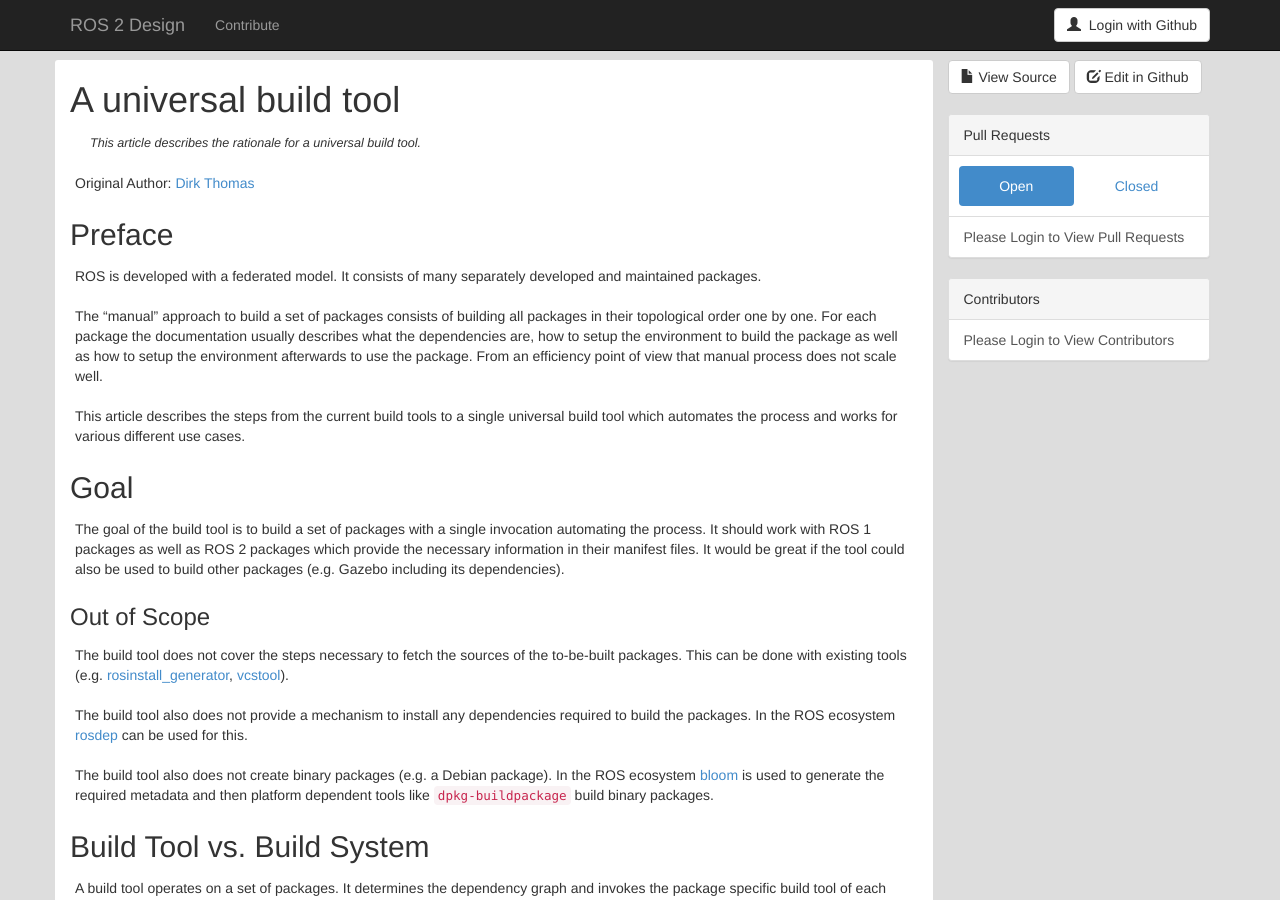
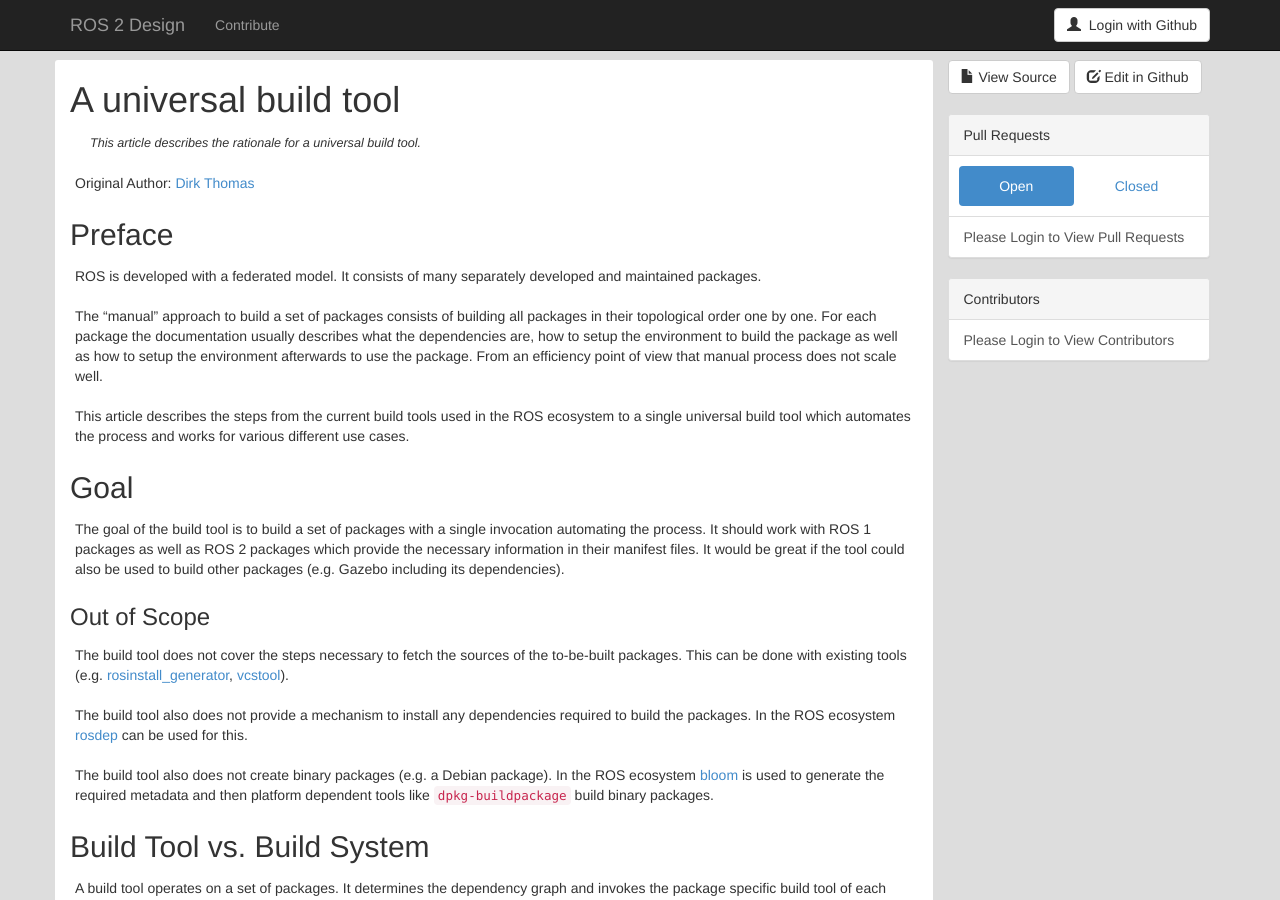
Before and after one commit to ros2/design, a Jekyll site: the page built from articles/101_build_tool.md, in a window 1280 px wide and 900 px high. Built offline with Jekyll 4.4.1, drawn with Linux system fonts in a browser that asks for light colours; nearby versions of some CDN libraries.

Commit message:
feedback

```diff
--- a/articles/101_build_tool.md
+++ b/articles/101_build_tool.md
@@ -28,7 +28,7 @@
 For each package the documentation usually describes what the dependencies are, how to setup the environment to build the package as well as how to setup the environment afterwards to use the package.
 From an efficiency point of view that manual process does not scale well.
 
-This article describes the steps from the current build tools to a single universal build tool which automates the process and works for various different use cases.
+This article describes the steps from the current build tools used in the ROS ecosystem to a single universal build tool which automates the process and works for various different use cases.
 
 ## Goal
 
```
